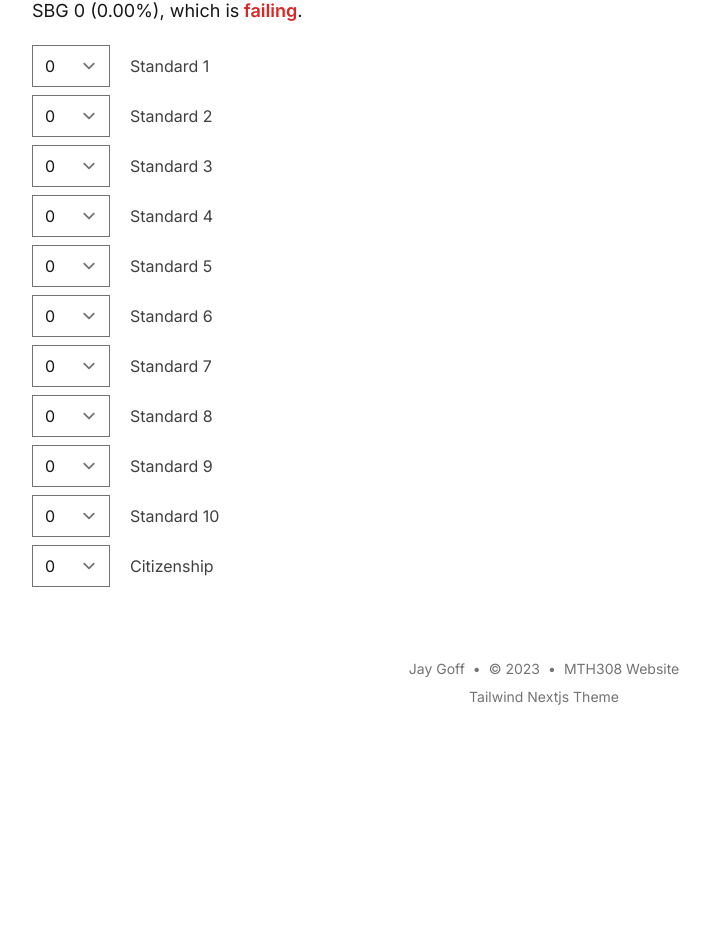
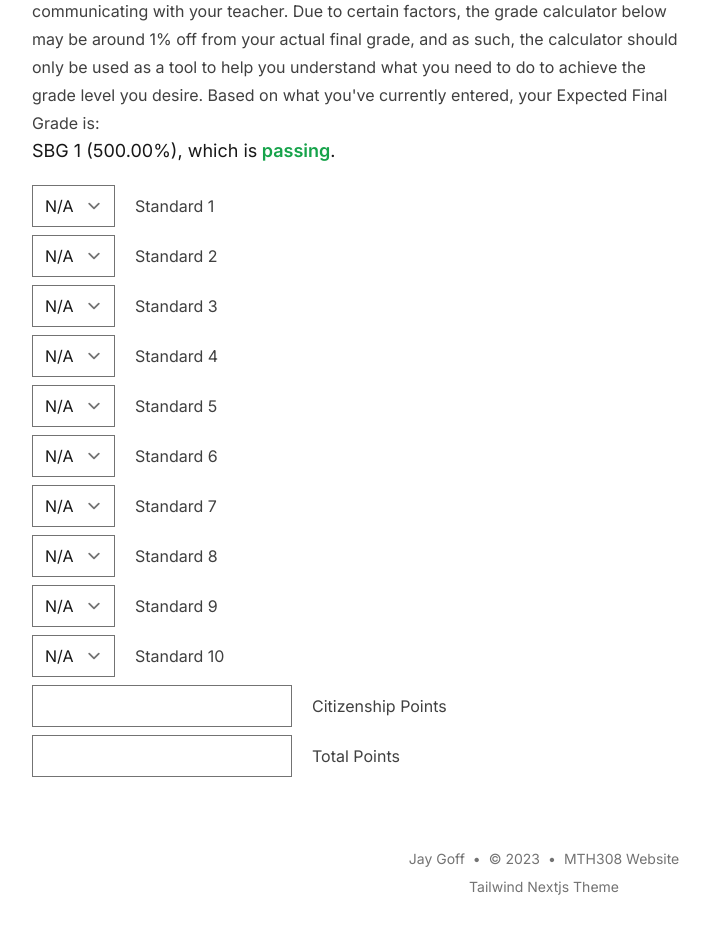
Before and after one commit to jlgoff3/algebra2-website, a Next.js app: page /grade-calculator in a window 1280 px wide. Shown: the part 249-1178 px from the top of the page, without its empty margins (96-806 px from the left). Before the commit the page ends 988 px from the top, so only its background shows below. Built offline with nearby package versions, Linux system fonts and the light colour scheme.

Commit message:
Update grade-calculator.tsx

```diff
--- a/pages/grade-calculator.tsx
+++ b/pages/grade-calculator.tsx
@@ -1,6 +1,10 @@
 import { useState } from 'react'
 
+const STANDARD_PERCENT = 0.095
+const CITIZENSHIP_PERCENT = 0.05
+
 const SBGtoPercent = {
+  'N/A': null,
   '0': 0,
   '0.5': 0.25,
   '1': 0.55,
@@ -10,40 +14,43 @@ const SBGtoPercent = {
 }
 
 const defaultGrades = {
-  'Standard 1': '0',
-  'Standard 2': '0',
-  'Standard 3': '0',
-  'Standard 4': '0',
-  'Standard 5': '0',
-  'Standard 6': '0',
-  'Standard 7': '0',
-  'Standard 8': '0',
-  'Standard 9': '0',
-  'Standard 10': '0',
-  Citizenship: '0',
+  'Standard 1': 'N/A',
+  'Standard 2': 'N/A',
+  'Standard 3': 'N/A',
+  'Standard 4': 'N/A',
+  'Standard 5': 'N/A',
+  'Standard 6': 'N/A',
+  'Standard 7': 'N/A',
+  'Standard 8': 'N/A',
+  'Standard 9': 'N/A',
+  'Standard 10': 'N/A',
 }
 
-const calculateGrades = (rawGrades: typeof defaultGrades) => {
-  const grades = Object.entries(rawGrades)
-  const [_, citizenship] = grades.pop()
-  return (
-    0.095 * grades.reduce((acc, [_, grade]) => acc + SBGtoPercent[grade], 0) +
-    0.05 * SBGtoPercent[citizenship]
-  )
+const calculateGrades = (rawGrades: typeof defaultGrades, citizenship) => {
+  const grades = Object.entries(rawGrades).filter((v) => v !== null)
+  const partial =
+    STANDARD_PERCENT * grades.reduce((acc, [_, grade]) => acc + SBGtoPercent[grade], 0) +
+    CITIZENSHIP_PERCENT * citizenship
+  const correction_factor = STANDARD_PERCENT * grades.length + CITIZENSHIP_PERCENT
+  const finalGrade = partial * correction_factor
+  console.log(finalGrade)
+  return finalGrade
 }
 
 const formatGrade = (rawGrade: number) =>
   Number(rawGrade).toLocaleString(undefined, { style: 'percent', minimumFractionDigits: 2 })
 
 const finalGradeSBG = (finalGrade: number) => {
-  const sortedSBG = Object.entries(SBGtoPercent).sort(([_, a], [__, b]) => a - b)
-  return sortedSBG.find(([_, percent]) => finalGrade <= percent)[0]
+  const sortedSBG = Object.entries(SBGtoPercent)
+    .filter(([_, v]) => v !== null)
+    .sort(([_, a], [__, b]) => a - b)
+  return 1 /* sortedSBG.find(([_, percent]) => finalGrade <= percent)[0] */
 }
 
 const GradeCalculator = () => {
   const [grades, setGrades] = useState(defaultGrades)
   const updateGrade = (e, key) => setGrades({ ...grades, ...{ [key]: e.target.value } })
-  const finalGrade = calculateGrades(grades)
+  const finalGrade = calculateGrades(grades, 100)
   const formattedFinalGrade = formatGrade(finalGrade)
   const finalSBG = finalGradeSBG(finalGrade)
   const passing = finalGrade >= 0.6
@@ -51,7 +58,7 @@ const GradeCalculator = () => {
     <div>
       <h1>Final Grade Calculator</h1>
       <p>
-        Use the dropdowns below to adjust the grades for your standards and citizenship category.
+        Use the dropdowns below to adjust the grades for your standards and citizenship category. Please note that this calculator is not intended to replace your gradebook or communicating with your teacher. Due to certain factors, the grade calculator below may be around 1% off from your actual final grade, and as such, the calculator should only be used as a tool to help you understand what you need to do to achieve the grade level you desire.
         Based on what you've currently entered, your Expected Final Grade is:
         <br />
         <h5 className="text-lg">
@@ -81,6 +88,18 @@ const GradeCalculator = () => {
           </label>
         </div>
       ))}
+      <div className="my-2">
+        <input id="citizenship-points" />
+        <label htmlFor="citizenship-points" className="ml-5">
+          Citizenship Points
+        </label>
+      </div>
+      <div className="my-2">
+        <input id="citizenship-total" />
+        <label htmlFor="citizenship-total" className="ml-5">
+          Total Points
+        </label>
+      </div>
     </div>
   )
 }
```
